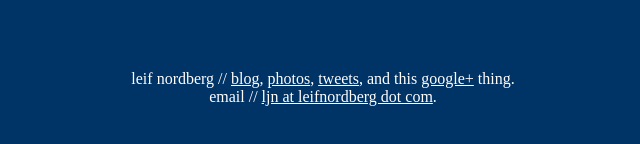
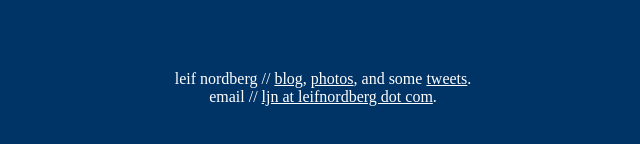
Before and after one commit to ljn/ljn.github.io, a plain HTML site: page index.html in a window 1280 px wide. Shown: the part 312-456 px from the top of the page, without its empty margins (317-957 px from the left). Drawn offline with Linux system fonts and the light colour scheme.

Commit message:
Update index.html
Removed G+

```diff
--- a/index.html
+++ b/index.html
@@ -35,7 +35,7 @@ p {display: table-cell; vertical-align: middle; margin: 0; padding: 0;}
 </head>
 <body>
 <div class="container">
-<p>leif nordberg // <a href="http://lljn.org" title="lljn.org" rel="me">blog</a>, <a href="http://www.flickr.com/photos/leifnordberg" title="Leif Nordberg on Flickr">photos</a>, <a href="http://twitter.com/leifnordberg" title="Leif Nordberg on Twitter" rel="me">tweets</a>, and this <a href="https://plus.google.com/107257347559166376912" rel="me">google+</a> thing.<br />email // <a href="mailto:ljn@leifnordberg.com" title="ljn@leifnordberg.com">ljn at leifnordberg dot com</a>.
+<p>leif nordberg // <a href="http://lljn.org" title="lljn.org" rel="me">blog</a>, <a href="http://www.flickr.com/photos/leifnordberg" title="Leif Nordberg on Flickr">photos</a>, and some <a href="http://twitter.com/leifnordberg" title="Leif Nordberg on Twitter" rel="me">tweets</a>.<br />email // <a href="mailto:ljn@leifnordberg.com" title="ljn@leifnordberg.com">ljn at leifnordberg dot com</a>.
 <br />
 <!-- Place this tag where you want the +1 button to render
 <g:plusone size="medium" annotation="inline" href="http://leifnordberg.com/"></g:plusone> -->
```
